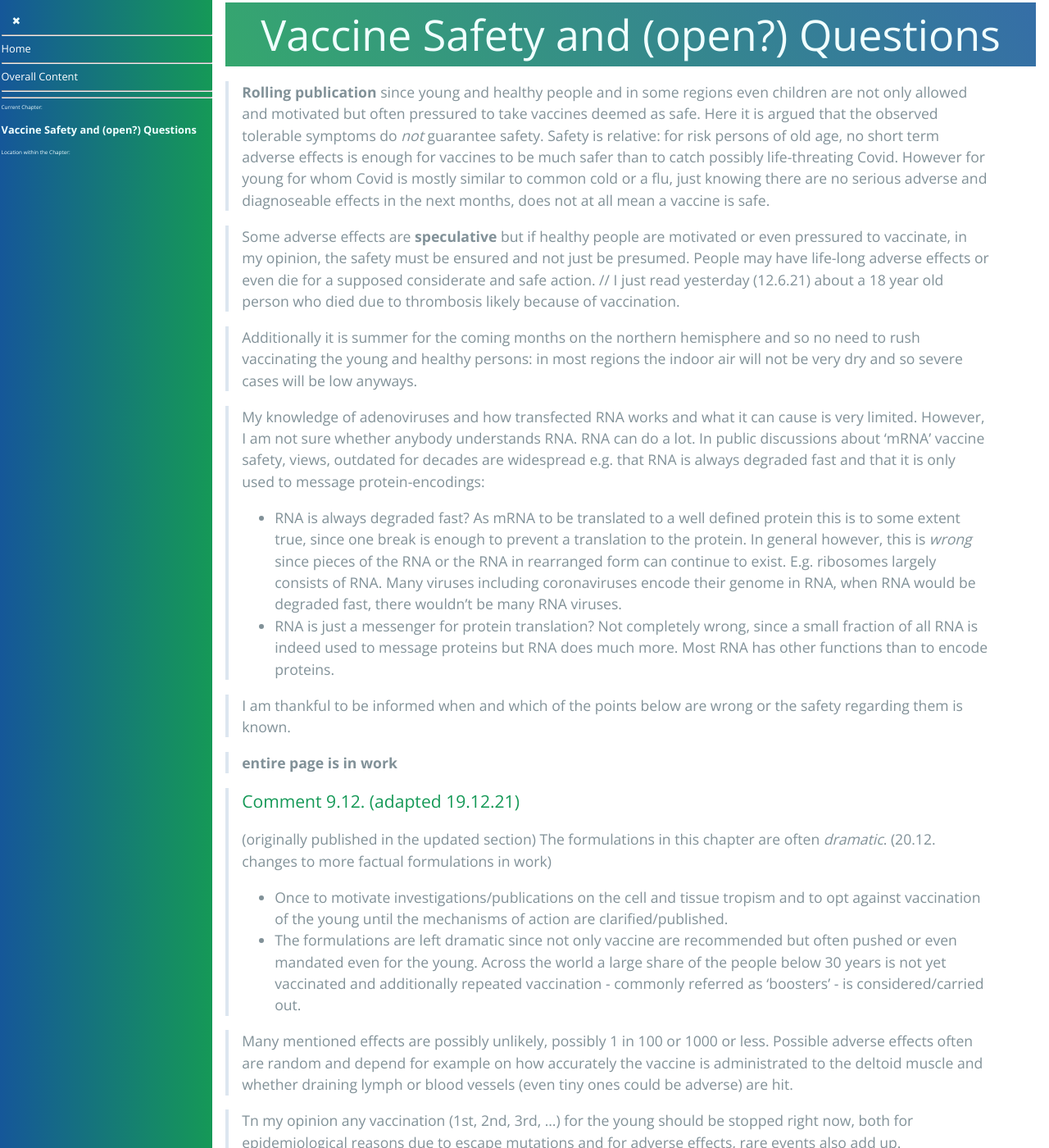
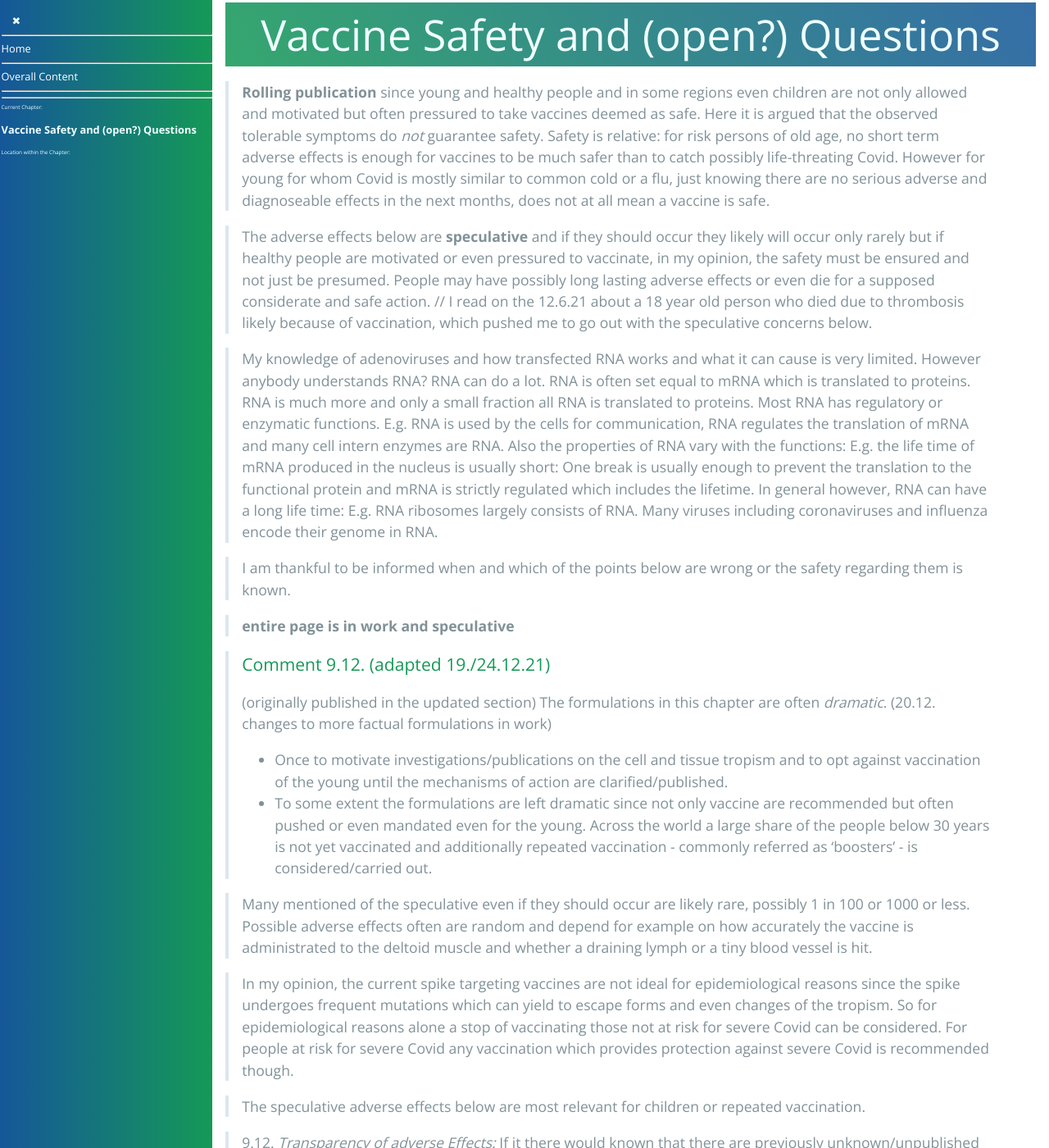
Before and after one commit to forestgrape/coronavirus, a Jekyll site: the page built from 10_vaccines/vaccine_safety.md, in a window 1280 px wide and 1400 px high. Shown: the whole window at 82% size. Built offline with Jekyll 4.4.1, drawn with Linux system fonts in a browser that asks for light colours; our own code applies the rules of GitHub Pages for plain Markdown files; some of the changed text lies outside the part shown.

Commit message:
formulations and clarifications/corrections

```diff
--- a/10_vaccines/vaccine_safety.md
+++ b/10_vaccines/vaccine_safety.md
@@ -2,33 +2,34 @@
 
 > __Rolling publication__ since young and healthy people and in some regions even children are not only allowed and motivated but often pressured to take vaccines deemed as safe. Here it is argued that the observed tolerable symptoms do *not* guarantee safety. Safety is relative: for risk persons of old age, no short term adverse effects is enough for vaccines to be much safer than to catch possibly life-threating Covid. However for young for whom Covid is mostly similar to common cold or a flu, just knowing there are no serious adverse and diagnoseable effects in the next months, does not at all mean a vaccine is safe.
 
-> Some adverse effects are **speculative** but if healthy people are motivated or even pressured to vaccinate, in my opinion, the safety must be ensured and not just be presumed. People may have life-long adverse effects or even die for a supposed considerate and safe action. // I just read yesterday (12.6.21) about a 18 year old person who died due to thrombosis likely because of vaccination.
+> The adverse effects below are **speculative** and if they should occur they likely will occur only rarely but if healthy people are motivated or even pressured to vaccinate, in my opinion, the safety must be ensured and not just be presumed. People may have possibly long lasting adverse effects or even die for a supposed considerate and safe action. // I read on the 12.6.21 about a 18 year old person who died due to thrombosis likely because of vaccination, which pushed me to go out with the speculative concerns below.
 
-> Additionally it is summer for the coming months on the northern hemisphere and so no need to rush vaccinating the young and healthy persons: in most regions the indoor air will not be very dry and so severe cases will be low anyways.
+> My knowledge of adenoviruses and how transfected RNA works and what it can cause is very limited. However anybody understands RNA?  RNA can do a lot. RNA is often set equal to mRNA which is translated to proteins. RNA is much more and only a small fraction all RNA is translated to proteins. Most RNA has regulatory or enzymatic functions. E.g. RNA is used by the cells for communication, RNA regulates the translation of mRNA and many cell intern enzymes are RNA. Also the properties of RNA vary with the functions: E.g. the life time of mRNA produced in the nucleus is usually short: One break is usually enough to prevent the translation to the functional protein and mRNA is strictly regulated which includes the lifetime. In general however, RNA can have a long life time: E.g. RNA ribosomes largely consists of RNA. Many viruses including coronaviruses and influenza encode their genome in RNA.
 
-> My knowledge of adenoviruses and how transfected RNA works and what it can cause is very limited. However, I am not sure whether anybody understands RNA. RNA can do a lot. In public discussions about 'mRNA' vaccine safety, views, outdated for decades are widespread e.g. that RNA is always degraded fast and that it is only used to message protein-encodings:
-> * RNA is always degraded fast? As mRNA to be translated to a well defined protein this is to some extent true, since one break is enough to prevent a translation to the protein. In general however, this is *wrong* since pieces of the RNA or the RNA in rearranged form can continue to exist. E.g. ribosomes largely consists of RNA. Many viruses including coronaviruses encode their genome in RNA, when RNA would be degraded fast, there wouldn't be many RNA viruses.
-> * RNA is  just a messenger for protein translation? Not completely wrong, since a small fraction of all RNA is indeed used to message proteins but RNA does much more. Most RNA has other functions than to encode proteins.
 
 > I am thankful to be informed when and which of the points below are wrong or the safety regarding them is known.
 
-> __entire page is in work__
+
+
+> __entire page is in work and speculative__
 
 
 
-> ##### Comment 9.12. (adapted 19.12.21)
+> ##### Comment 9.12. (adapted 19./24.12.21)
 > (originally published in the updated section)
 > The formulations in this chapter are often *dramatic*. (20.12. changes to more factual formulations in work)
 > * Once to motivate investigations/publications on the cell and tissue tropism and to opt against vaccination of the young until the mechanisms of action are clarified/published.
-> * The formulations are left dramatic since not only vaccine are recommended but often pushed or even mandated even for the young. Across the world a large share of the people below 30 years is not yet vaccinated and additionally repeated vaccination - commonly referred as 'boosters' - is considered/carried out.
+> * To some extent the formulations are left dramatic since not only vaccine are recommended but often pushed or even mandated even for the young. Across the world a large share of the people below 30 years is not yet vaccinated and additionally repeated vaccination - commonly referred as 'boosters' - is considered/carried out.
 
-> Many mentioned effects are possibly unlikely, possibly 1 in 100 or 1000 or less. Possible adverse effects often are random and depend for example on how accurately the vaccine is administrated to the deltoid muscle and whether draining lymph or blood vessels (even tiny ones could be adverse) are hit.
+> Many mentioned of the speculative even if they should occur are likely rare, possibly 1 in 100 or 1000 or less. Possible adverse effects often are random and depend for example on how accurately the vaccine is administrated to the deltoid muscle and whether a draining lymph or a tiny blood vessel is hit.
 
-> Tn my opinion any vaccination (1st, 2nd, 3rd, ...) for the young should be stopped right now, both for epidemiological reasons due to escape mutations and for adverse effects, rare events also add up.
+> In my opinion, the current spike targeting vaccines are not ideal for epidemiological reasons since the spike undergoes frequent mutations which can yield to escape forms and even changes of the tropism. So for epidemiological reasons alone a stop of vaccinating those not at risk for severe Covid can be considered. For people at risk for severe Covid any vaccination which provides protection against severe Covid is recommended though.
 
-> 9.12. *Transparency of adverse Effects:* If it there would known that there are previously unknown possible adverse effects from the vaccines, in my opinion the most important is to go transparently public with these.
+> The speculative adverse effects below are most relevant for children or repeated vaccination.
+
+> 9.12. *Transparency of adverse Effects:* If it there would known that there are previously unknown/unpublished adverse events from the vaccines, in my opinion the most important is to go transparently public.
 > * A fond for the affected could be founded.
-> * Supervision and if necessary treatments or other precautions measures could be initiated for those affected.
+> * Supervision and if necessary treatments and other precautions measures could be initiated for those affected.
 > * Trying to hide possible adverse effect could have extremely high costs both within and between societies and countries - and the world in the long run. To costs likely scale with time.
 
 > 9.12. *Transparency and Democracy:* For democracy transparent and honest information is key.  Democracy and a state were everybody is equal before law in agreement with the human rights, may not be possible without transparency. The longer transparency and equality before law are lost, to harder it is to reintroduce them.
@@ -66,7 +67,7 @@ In conclusion, the safety of vaccines can only be ensured by symptoms if a thoro
 
 > To my knowledge, to behavior of the 'mRNA' vaccines and the adeno with spikes vaccines in the body is not published detailed enough for the scientific community to estimate adverse effects.
 
-> In software, open source often yields quality improvements. Most successful software at least started open source. Until the 80's = before sophisticated compilers and performant mid and high level languages, software was mostly open source anyways.
+> In software, open source often yields quality improvements. Most successful software at least started open source. Until the 80's (= before sophisticated compilers and performant mid and high level languages), most software was open source.
 
 ## Recent Updates
 * 23.7.: Extended list of speculative adverse effects:
@@ -174,6 +176,7 @@ Since no tissue tropism experiments are officially published, the tissue tropism
 
 > Absence of symptoms for a certain tropism does not mean a vaccine lacks that tropism or even is safe. Only published tissue tropisms could bring clarity.
 
+
 ##### Possible Effects in different Tissues
 The cell and tissue tropism is crucial to estimate adverse effects. For virus infections it is known that neurotropism, lymphotropism and reproductive system tropism are dangerous. Possibly too for artificial RNA transfection.
 
@@ -189,12 +192,16 @@ The cell and tissue tropism is crucial to estimate adverse effects. For virus in
 
 * *Lympho-Tropism:* If lymphoid tissues are entered and many lymphocytes die, a weakening of the immune system can occur: For some this may cause herpes zooster which is easy diagnosable from visible changes on the skin for others it may be something else. In theory, some cancer cells may remain undetected and cause cancer in the coming months or years.
 
-* *Ovaries:* If cells in the follicles or even oocytes themselves are transfected this can have unwanted effects. E.g. the number of  primordial follicles (respectively local stem cell populations) could early decline. Other effects are possible too, e.g. ingredients such as the transfected RNA, polyethylen-glycol or the produced spikes may remain in oocytes or close by cells - in theory this could affect embryogenesis. If the latter is the case, waiting with pregnancy a few months after vaccination could be adequate.
+* *Ovaries:* If cells in the follicles or even oocytes themselves are transfected this can have unwanted effects:
+  * the number of  primordial follicles (respectively local stem cell populations) could be affected.
+  	> This is highly speculative and even if it would be the case then it is likely mainly relevant for children and repeated vaccination.
+  * Other effects are possible too, e.g. ingredients such as the transfected RNA, polyethylen-glycol or the produced spikes may remain in oocytes or close by cells - in theory this could affect embryogenesis.
+  	> If the latter is the case, waiting with pregnancy a few months after vaccination could be adequate.
 
 * *Bone Marrow:* If the bone marrow is infiltrated, pluripotent stem cells can be altered or knocked off. The stem cell niches in the bone marrow are some of the best protected cells for good reason. In theory messing around with the bone marrow stem cell niches can cause many adverse effects e.g. increased aging or cancer risk.
 
 
-> The chances for the latter likely are low but for in the case of mass vaccination (with unclear benefits for the young) even low probabilities are relevant.
+> Even if any of the above is should occur, the probabilities to occur are likely low. But for in the case of mass vaccination (with unclear benefits for the young) even low probabilities are relevant.
 
 > The above effects are highly speculative. Predictions can only be done when ALL the cells and tissue tropism experiments (including the failed trials and research experiments) are published!
 
@@ -260,10 +267,12 @@ Different adenovirus strains use different cell entry receptors. Some adenovirus
 
 > The broad cell tropism of adenoviruses is worrisome due to their within cell behavior. Adverse effects may occur if long lived or replication capable cells are entered.
 
+>> The modified adenoviruses used in the vaccines seem to enter mainly myeloid immune cells [to confirm and cite]. If the myeloid are terminally differentiated the cell would not be replication capable and the risk for long-term adverse effects would be greatly reduced [to check and cite].
+
 #### Within Cell Behavior
 Adenoviruses vaccines used adenoviruses rendered replication incapable but apart from this the adenoviruses are similar to their wild type counterparts. As such they can do a lot within cells:
 * Enter the cell nucleus. The cell nucleus is the core part of the cell for long lived or replication capable cells this could have adverse effects.
-* Alter the cells metabolism in various ways: One thing they do is to produce proteins including the coronavirus spike. Additionally they produce also anti apoptotic substances which is mainly a problem in replication capable cells since the cancer risk can increase.
+* Alter the cells metabolism in various ways: One thing they do is to produce proteins including the coronavirus spike. Additionally they produce also anti apoptotic substances which is mainly a problem in replication capable cells since the cancer risk could increase.
 * Reside dormant within cells for a long time.
 
 
@@ -271,11 +280,11 @@ Adenoviruses vaccines used adenoviruses rendered replication incapable but apart
 
 ## Appendix
 ### Personal Risk Exposure
->> Coincidentally when thinking about the above kinetics in early summer 2021, I didn't pay attention to ticks, caught one and likely also caught tick-borne encephalitis virus (TBEV) - stupidly forgot to screen for ticks at home and realized the tick late which increases the chances for transmission. Tough borrelia are unlikely due to symptoms and due to 2x200mg doxycycline post-exposure prophylaxis. - Initially there was a very mild illness which was followed by regular but slight back pain for a couple of months which mostly went away by now. TBEV can infect both the CNS and the bone marrow and *unlike* the 'mRNA' vaccines, these viruses can cause life-long persistent infections.
+>> Coincidentally when thinking about the above kinetics in early summer 2021, I didn't pay attention to ticks, caught one and likely also caught tick-borne encephalitis virus (TBEV) - stupidly didn't screen for ticks at home and realized the tick late which increases the chance for the transmission tick borne pathogens. Borrelia are unlikely due to symptoms and due to 2x200mg doxycycline post-exposure prophylaxis. - Initially there was a very mild illness which was followed by regular but slight back pain for a couple of months which mostly went away by now. TBEV can infect both the CNS and the bone marrow and *unlike* 'mRNA' vaccines, TBEV can cause life-long persistent infections.
 >
 >> There are vaccines against TBEV which protect mice against deadly disease and produce IgG antibodies in humans [to check which type], but the effects (positive or negative e.g. ADE is a risk for flaviviruses) of these vaccines (all inactivated viruses with adjuvants) on subtle but possibly persistent infections are to my knowledge unknown. Ideally there would be a safe vaccine mimicking natural infections since wild type infections carry risks both short- and long-term, however they reliably protect against subsequent infection - which is useful if one loves to move through nature.
 
->> The above example of TBEV, is to emphasize that some viral infections can be much more risky than 'mRNA' vaccination. Often personal experience are biased so they don' fit science, though the above story seems to fit and also I also it makes it easier for me to talk about vaccine risks (to those vaccinated) since I got 'hit' much more risky.
->> * So no point in worrying about past vaccination, but carefully consider future ones - regardless whether 1st, 2nd, 3rd, ... .
-	>> >> SARS-CoV-2 is by fare less dangerous for the young than TBEV - at least before Omicron for which the tropism and the direction of evolution is not yet clear. Though against Omicron it is unclear whether vaccination is beneficial (as of 19.12.).
->> * TBEV cases are few, so when 1 in 10 got hit baldy the absolute numbers are still low. Vaccination is done for millions and even repeatedly. When 1 in 1000 shots causes adverse effects the numbers add up.
+>> The above example of TBEV, is to emphasize that quite common viral infections can be much much more risky than 'mRNA' vaccination. This relativizes the risks and helps factual discussions about the tropism of vaccines.
+
+>> * No point in worrying about past vaccination. Careful considerations about future ones - regardless whether 1st, 2nd, 3rd, 4rd, ... .
+>> * TBEV cases are few, so when 1 in 10 gets hit baldy the absolute numbers are still low. Vaccination is done for millions and even repeatedly. When 1 in 1000 shots causes adverse effects, the risk is quite low for individuals however the overall numbers would be high.
```
Also changed, not shown: other parts of 10_vaccines/vaccine_safety.md (+5 -4 lines).
